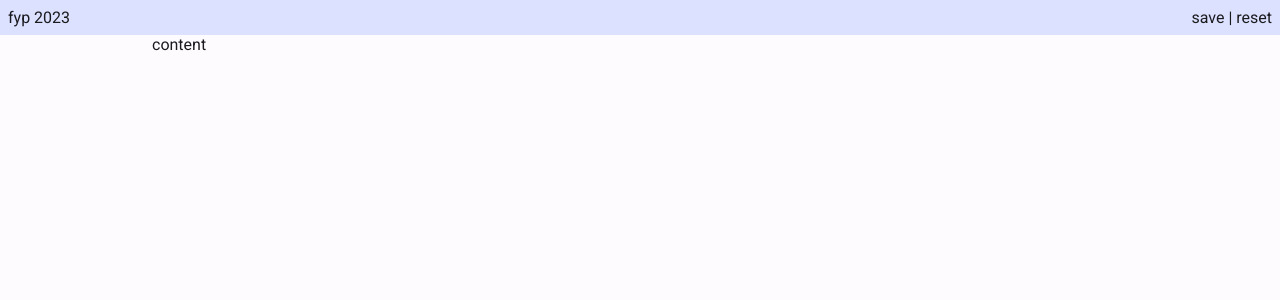
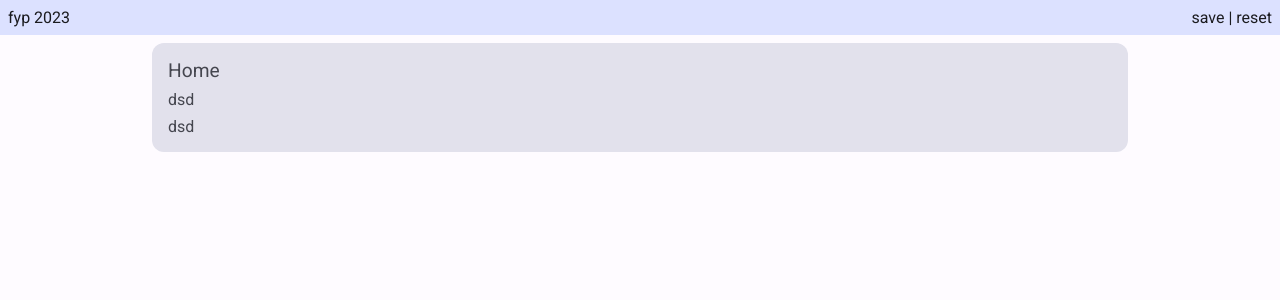
Before and after one commit to Zencron/fyp-2023, a React (Vite) app: page / in a window 1280 px wide. Shown: the top 300 px of the page. Built offline with nearby package versions, Linux system fonts and the light colour scheme.

Commit message:
feat: main container
fix bug in filledCard

```diff
--- a/src/components/filledCard/FilledCard.jsx
+++ b/src/components/filledCard/FilledCard.jsx
@@ -1,6 +1,6 @@
 import styles from "./FilledCard.module.css";
 
-export default function FilledCard({}) {
+export default function FilledCard({ children, colour = "surfaceVariant" }) {
   if (colour === "secondaryContainer") {
     return (
       <div className={styles.secondaryContainerFilledCard}>{children}</div>
--- /dev/null
+++ b/src/containers/homeContainer/HomeContainer.jsx
@@ -0,0 +1,17 @@
+import styles from "./HomeContainer.module.css";
+
+import FilledCard from "/src/components/filledCard/FilledCard";
+
+export default function HomeContainer() {
+  return (
+    <div className={styles.homeContainer}>
+      <FilledCard>
+        <div className={styles.mainCard}>
+          <div className={styles.title}>Home</div>
+          <div>dsd</div>
+          <div>dsd</div>
+        </div>
+      </FilledCard>
+    </div>
+  );
+}
--- /dev/null
+++ b/src/containers/homeContainer/HomeContainer.module.css
@@ -0,0 +1,13 @@
+.homeContainer {
+  margin-top: 8px;
+}
+
+.mainCard {
+  padding: 16px;
+  display: grid;
+  gap: 8px;
+}
+
+.title {
+  font-size: 1.2em;
+}
--- a/src/containers/mainGrid/MainGrid.jsx
+++ b/src/containers/mainGrid/MainGrid.jsx
@@ -1,6 +1,7 @@
 import styles from "./MainGrid.module.css";
 
 import Header from "/src/containers/header/Header";
+import HomeContainer from "/src/containers/homeContainer/HomeContainer";
 
 export default function MainGrid() {
   return (
@@ -8,7 +9,9 @@ export default function MainGrid() {
       <div className={styles.header}>
         <Header />
       </div>
-      <div className={styles.content}>content</div>
+      <div className={styles.content}>
+        <HomeContainer />
+      </div>
     </div>
   );
 }
```
